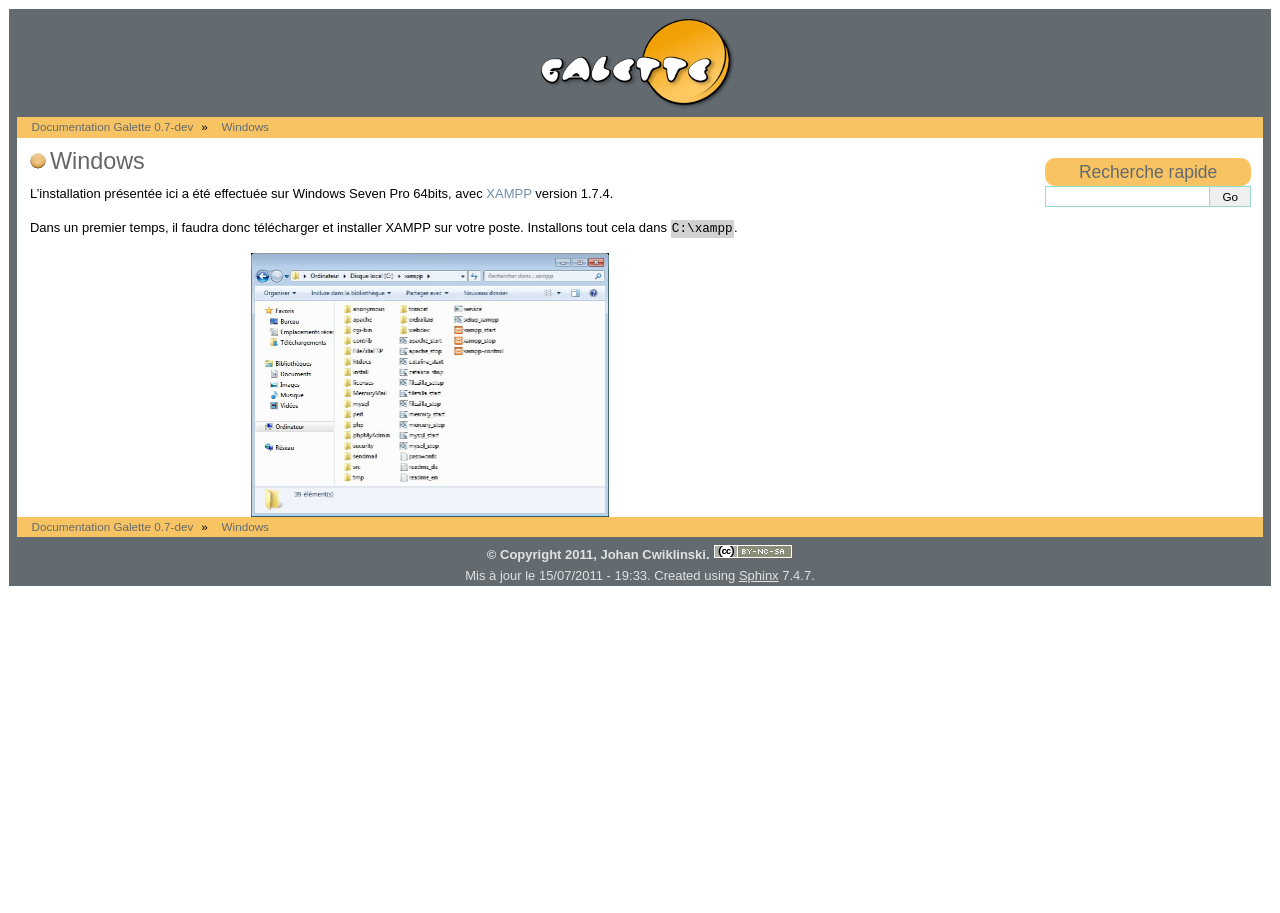
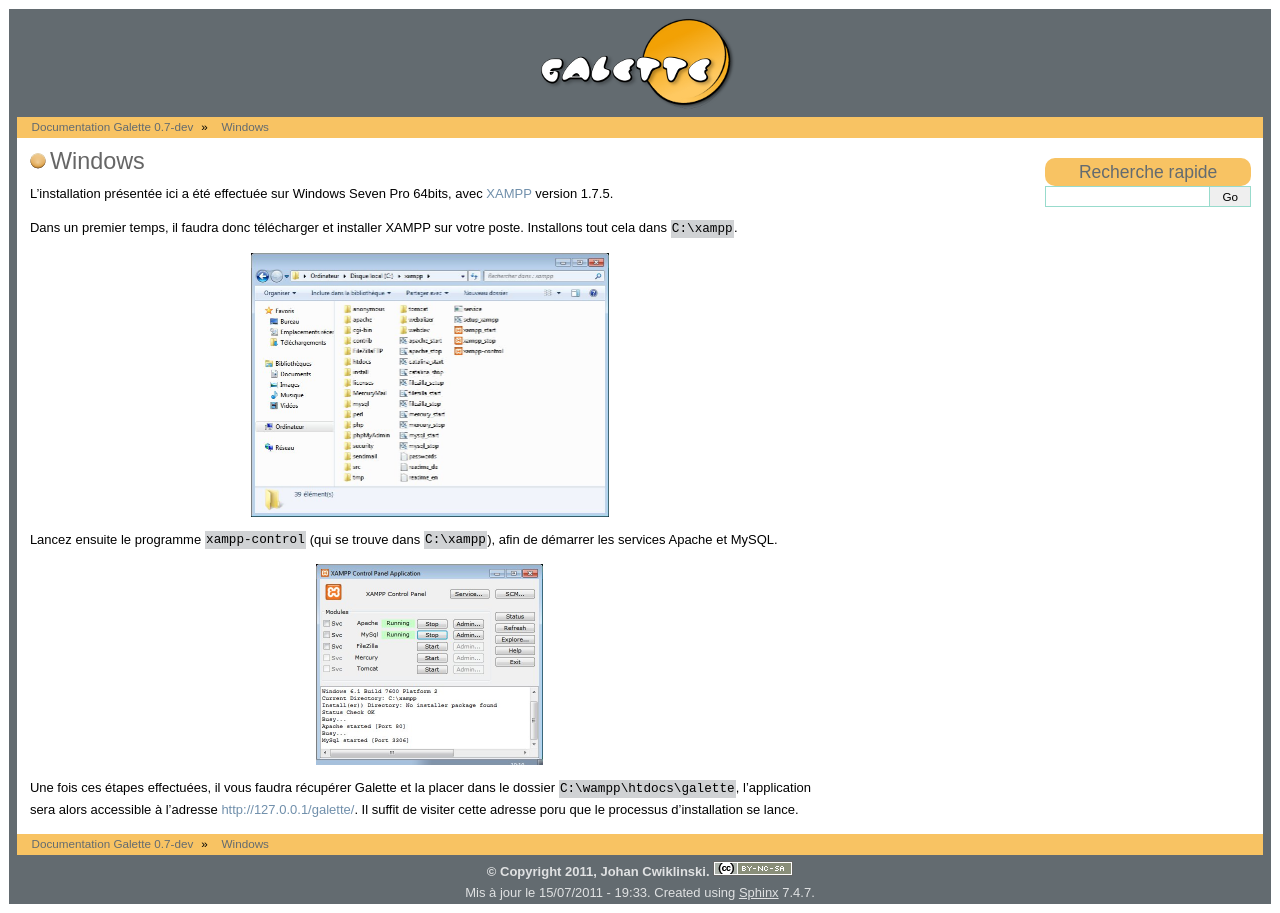
Before and after one commit to galette/galettedoc, a Sphinx documentation site: the page built from source/installation/windows.rst, in a window 1280 px wide. Built offline with Sphinx 7.4.7, drawn with Linux system fonts in a browser that asks for light colours.

Commit message:
Un peu de documentation pour windows

```diff
--- a/source/installation/windows.rst
+++ b/source/installation/windows.rst
@@ -3,10 +3,18 @@
 Windows
 =======
 
-L'installation présentée ici a été effectuée sur Windows Seven Pro 64bits, avec `XAMPP <http://www.apachefriends.org/fr/xampp-windows.html>`_ version 1.7.4.
+L'installation présentée ici a été effectuée sur Windows Seven Pro 64bits, avec `XAMPP <http://www.apachefriends.org/fr/xampp-windows.html>`_ version 1.7.5.
 
 Dans un premier temps, il faudra donc télécharger et installer XAMPP sur votre poste. Installons tout cela dans ``C:\xampp``.
 
 .. image:: ../_styles/static/images/installation/windows/xampp_directory.jpg
    :scale: 50 %
    :align: center
+
+Lancez ensuite le programme ``xampp-control`` (qui se trouve dans ``C:\xampp``), afin de démarrer les services Apache et MySQL.
+
+.. image:: ../_styles/static/images/installation/windows/xampp_control.jpg
+   :scale: 50 %
+   :align: center
+
+Une fois ces étapes effectuées, il vous faudra récupérer Galette et la placer dans le dossier ``C:\wampp\htdocs\galette``, l'application sera alors accessible à l'adresse http://127.0.0.1/galette/. Il suffit de visiter cette adresse poru que le processus d'installation se lance.
```
Also changed, not shown: source/_styles/static/images/installation/windows/xampp_control.jpg (added).
